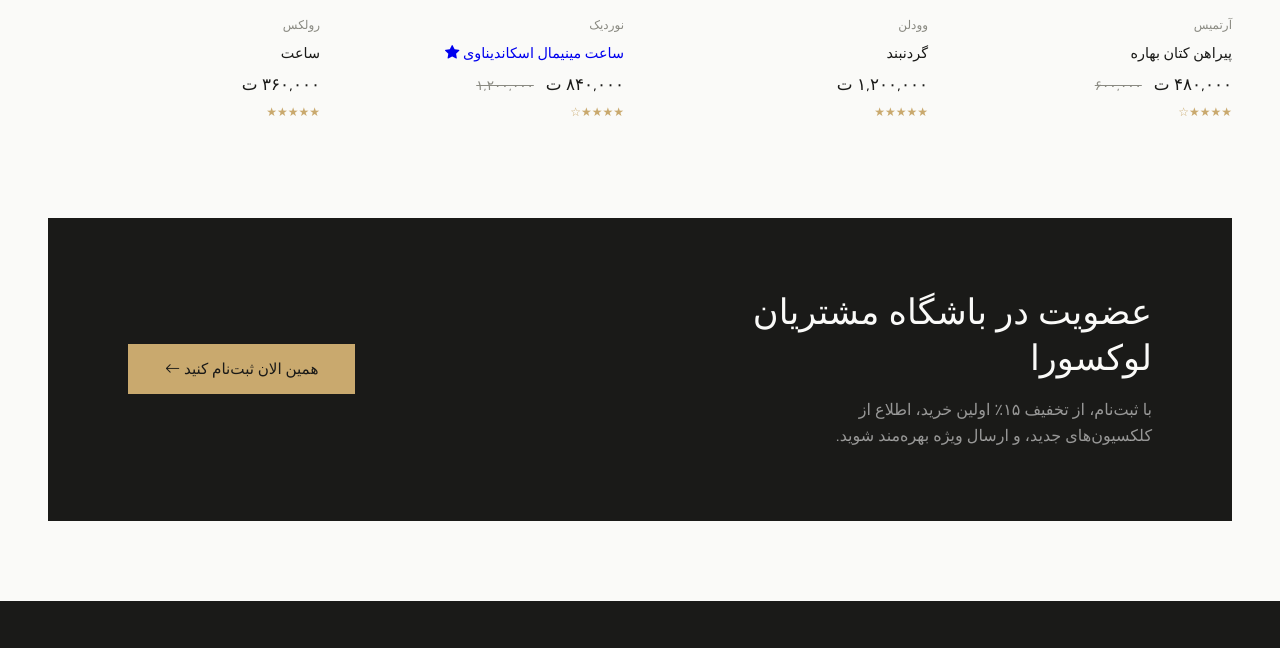
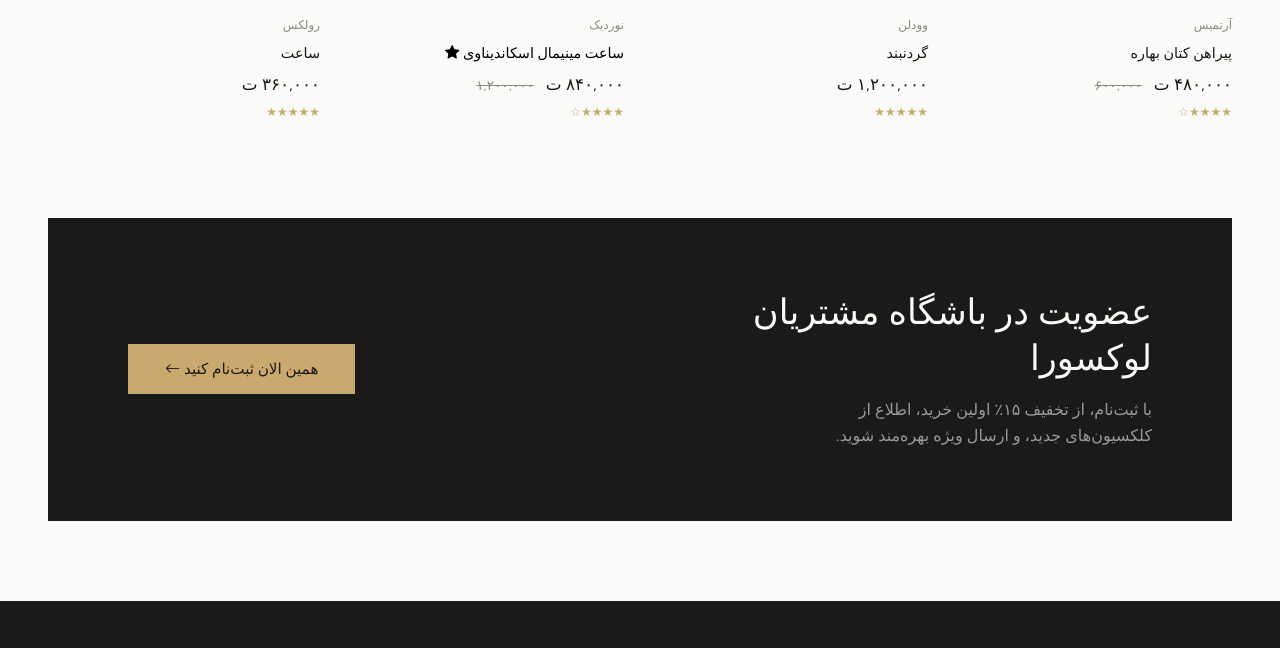
Before and after one commit to rx-lab/shopp, a plain HTML site: page index.html in a window 1280 px wide. Shown: the part 2339-2987 px from the top of the page. Drawn offline with nearby package versions, Linux system fonts and the light colour scheme.

Commit message:
Update index.html

```diff
--- a/index.html
+++ b/index.html
@@ -222,7 +222,7 @@
         </div>
       </div>
       <p class="product-brand">نوردیک</p>
-      <a href="product.html" style="text-decoration: none;"><p class="product-name">ساعت مینیمال اسکاندیناوی <i class="bi bi-star-fill"></i></p></a>
+      <a href="product.html" style="text-decoration: none; color: black;"><p class="product-name">ساعت مینیمال اسکاندیناوی <i class="bi bi-star-fill"></i></p></a>
       <div class="product-price">
         <span class="price-now">۸۴۰,۰۰۰ ت</span>
         <span class="price-old">۱,۲۰۰,۰۰۰</span>
```
